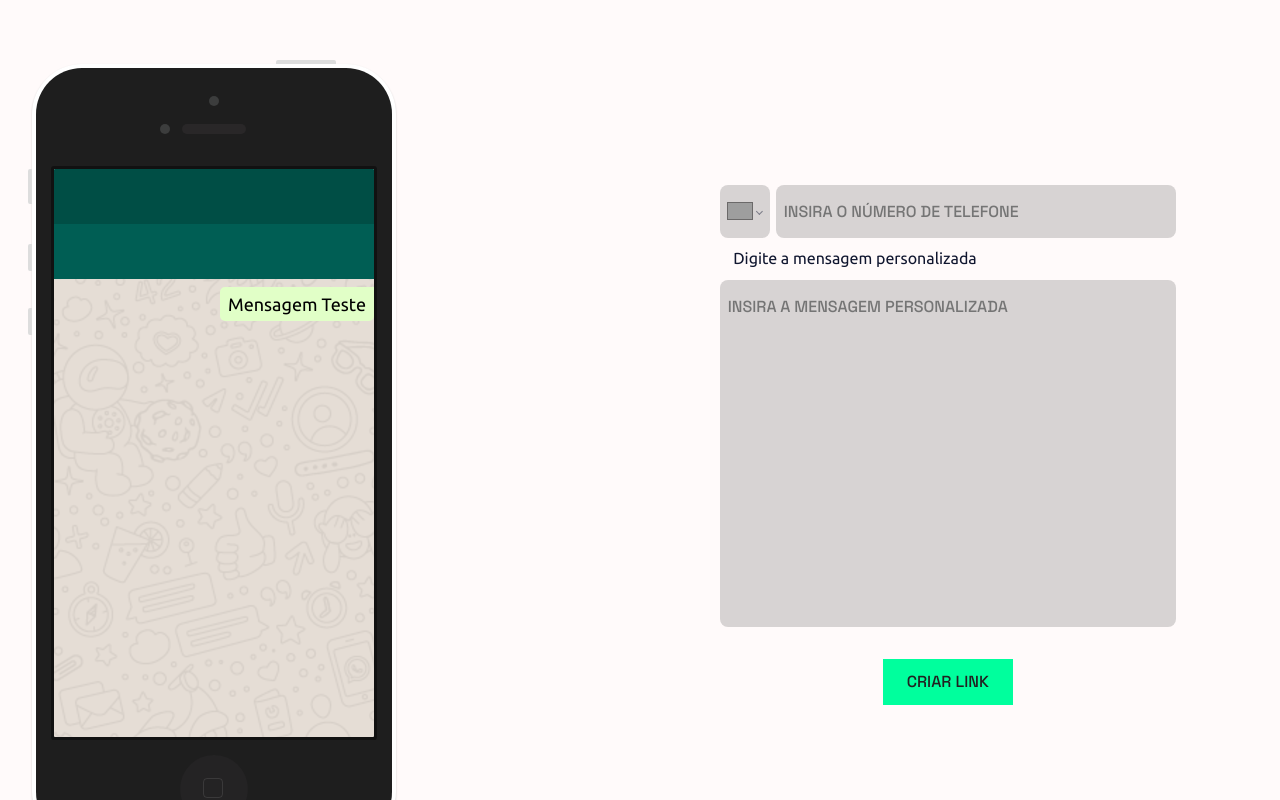
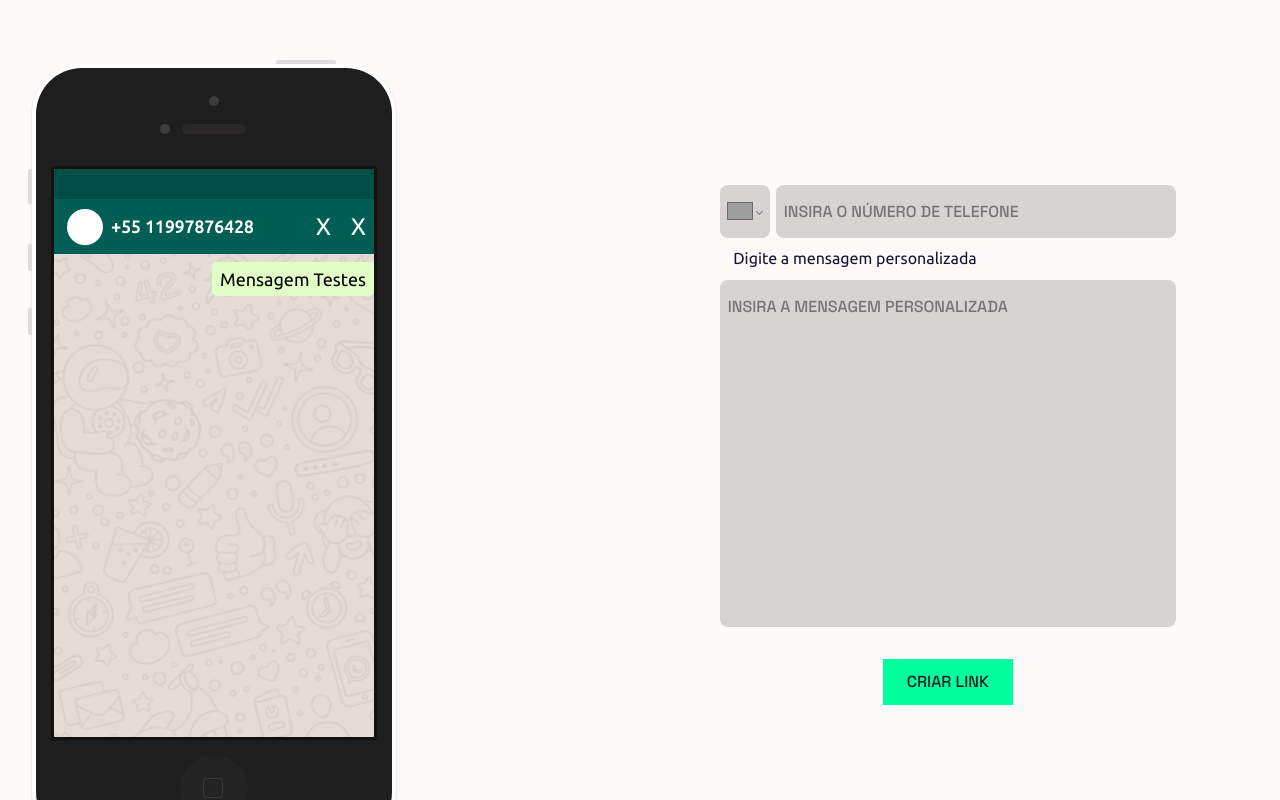
Before and after one commit to KennedyBarreto/zaplink, a React (Create React App) app: page / in a window 1280 px wide. Built offline with nearby package versions, Linux system fonts and the light colour scheme; grey boxes are pictures that could not be loaded.

Commit message:
feat: add icones da barra do celular

```diff
--- a/public/style.css
+++ b/public/style.css
@@ -576,7 +576,7 @@ footer {
 }
 
 .status-bar {
-  height: 55px;
+  height: 30px;
   background: #004e45;
   color: #fff;
   font-size: 14px;
@@ -615,3 +615,36 @@ footer {
   word-wrap: break-word;
   z-index: -1;
 }
+
+.user-bar .avatar {
+  margin: 0 0 0 5px;
+  background-color: #fff;
+  width: 36px;
+  height: 36px;
+  border-radius: 50%;
+  box-shadow: 0 1px 0 rgba(255, 255, 255, 0.1);
+  display: block;
+}
+
+.user-bar div {
+  float: left;
+  transform: translateY(-50%);
+  position: relative;
+  top: 50%;}
+
+  .user-bar .name {
+    color: white !important;
+    font-size: 17px;
+    font-weight: 600;
+    text-overflow: ellipsis;
+    letter-spacing: 0.3px;
+    margin: 0 0 0 8px;
+    overflow: hidden;
+    white-space: nowrap;
+    width: 160px;
+  }
+
+  .user-bar .actions {
+    float: right;
+    margin: 0 0 0 20px;
+  }
--- a/src/components/Form.js
+++ b/src/components/Form.js
@@ -88,9 +88,17 @@ export default function Form(){
     <div className="screen">
 
       <div className="status-bar"></div>
-      <div className="user-bar"></div>
+      <div className="user-bar">
+            <div className="avatar"></div>
+            <div className="name">
+            <span>+55 11997876428</span>
+            </div>
+            <div className="actions">X</div>
+            <div className="actions more">X</div>
+
+      </div>
       <div className="message sent">
-      <div style={{}}> Mensagem Teste </div>
+      Mensagem Testes
       </div>
     </div>
     <div className="home"></div>
```
